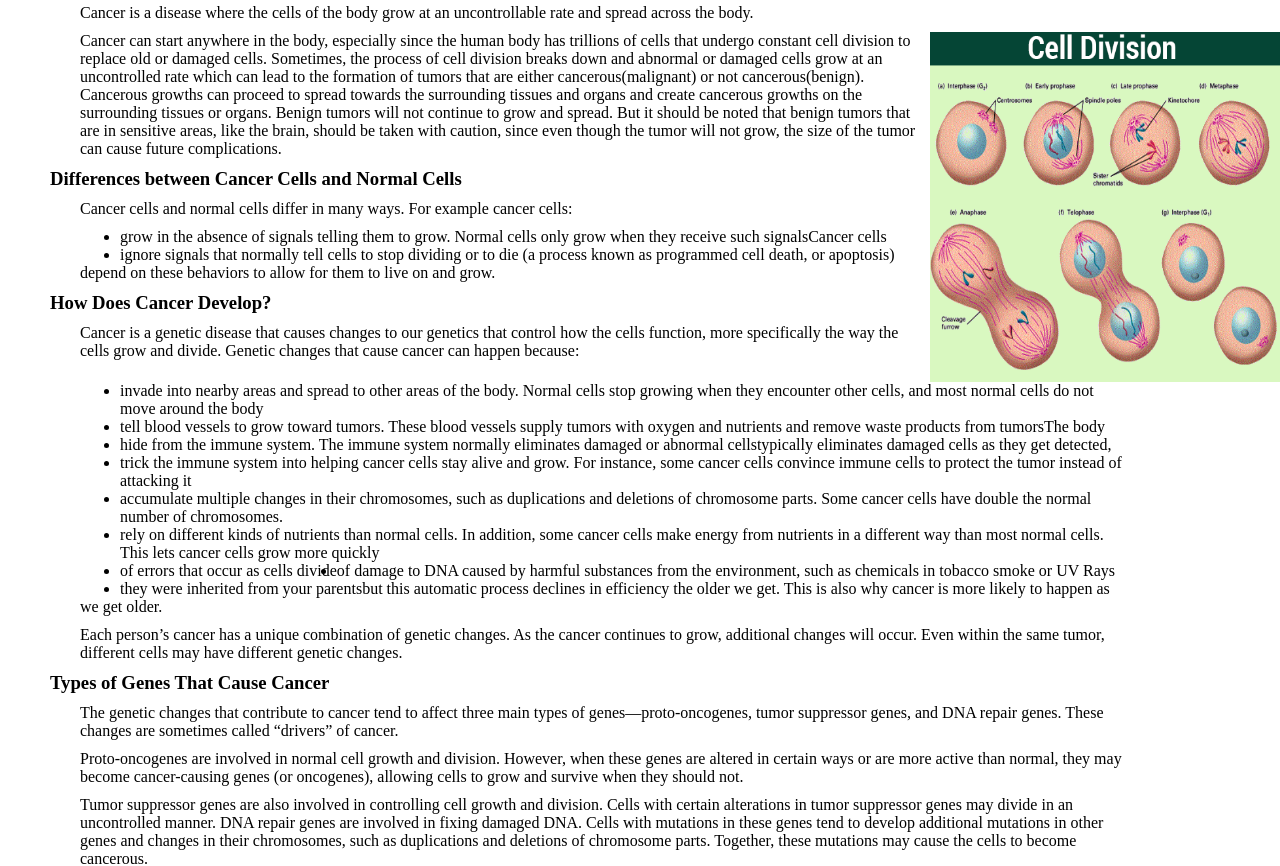
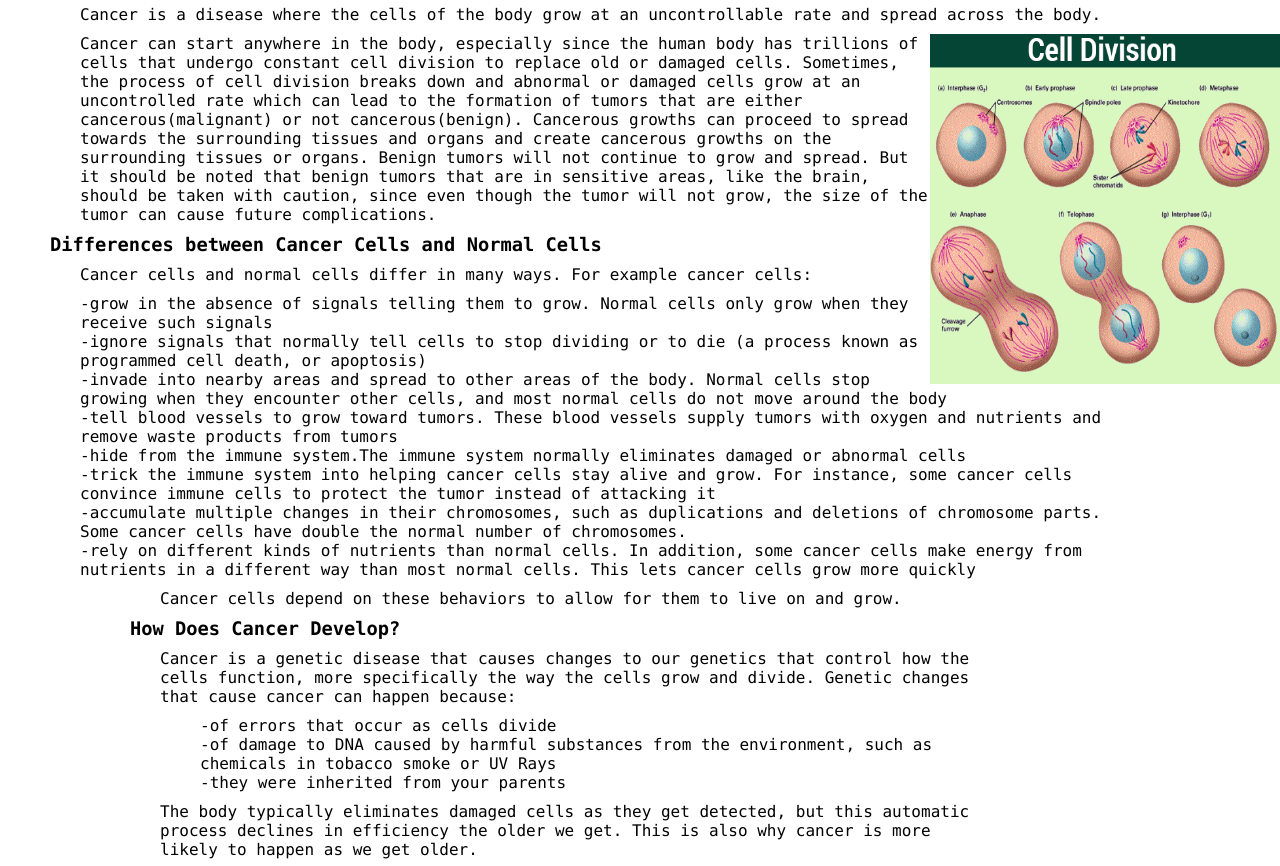
Before and after one commit to jes9780/Creative-Coding, a plain HTML site: page Informative Website on Cancer/Cancer/Cancer.html in a window 1280 px wide. Shown: the part 129-995 px from the top of the page. Drawn offline with Linux system fonts and the light colour scheme.

Commit message:
Final Final

```diff
--- a/Informative Website on Cancer/Cancer/Cancer.html
+++ b/Informative Website on Cancer/Cancer/Cancer.html
@@ -34,28 +34,27 @@
     </p>
   <h3>Differences between Cancer Cells and Normal Cells</h3>
     <p>Cancer cells and normal cells differ in many ways. For example cancer cells:</p>
-    <ul class="a">
-      <li>grow in the absence of signals telling them to grow.
-        Normal cells only grow when they receive such signals</li>
-      <li>ignore signals that normally tell cells to stop dividing or to die
-        (a process known as programmed cell death, or apoptosis)</li>
-      <li>invade into nearby areas and spread to other areas of the body.
+<div ul class="a">
+      -grow in the absence of signals telling them to grow.
+        Normal cells only grow when they receive such signals <br>
+      -ignore signals that normally tell cells to stop dividing or to die
+        (a process known as programmed cell death, or apoptosis)<br>
+      -invade into nearby areas and spread to other areas of the body.
         Normal cells stop growing when they encounter other cells, and
-        most normal cells do not move around the body</li>
-      <li>tell blood vessels to grow toward tumors.
+        most normal cells do not move around the body <br>
+      -tell blood vessels to grow toward tumors.
         These blood vessels supply tumors with oxygen and nutrients
-        and remove waste products from tumors</li>
-      <li>hide from the immune system.
-        The immune system normally eliminates damaged or abnormal cells</li>
-      <li>trick the immune system into helping cancer cells stay alive and grow.
+        and remove waste products from tumors <br>
+      -hide from the immune system.The immune system normally eliminates damaged or abnormal cells <br>
+      -trick the immune system into helping cancer cells stay alive and grow.
         For instance, some cancer cells convince immune cells to protect
-        the tumor instead of attacking it</li>
-      <li>accumulate multiple changes in their chromosomes,
+        the tumor instead of attacking it <br>
+      -accumulate multiple changes in their chromosomes,
         such as duplications and deletions of chromosome parts.
-        Some cancer cells have double the normal number of chromosomes.</li>
-      <li>rely on different kinds of nutrients than normal cells.
+        Some cancer cells have double the normal number of chromosomes.<br>
+      -rely on different kinds of nutrients than normal cells.
         In addition, some cancer cells make energy from nutrients in a different
-        way than most normal cells. This lets cancer cells grow more quickly</li>
+        way than most normal cells. This lets cancer cells grow more quickly <br>
     </ul>
     <p>
       Cancer cells depend on these behaviors to allow for them to live on and grow.
@@ -67,12 +66,10 @@
       Genetic changes that cause cancer can happen because:
     </p>
     <ul class="a">
-      <li>of errors that occur as cells divide</li>
-      <li>
-        of damage to DNA caused by harmful substances from the environment, such
-      as chemicals in tobacco smoke or UV Rays
-      </li>
-      <li>they were inherited from your parents</li>
+      -of errors that occur as cells divide <br>
+      -of damage to DNA caused by harmful substances from the environment, such
+      as chemicals in tobacco smoke or UV Rays <br>
+      -they were inherited from your parents <br>
     </ul>
     <p>
       The body typically eliminates damaged cells as they get detected, but this
@@ -126,6 +123,5 @@
       In other cases, the primary goal of treatment for metastatic cancer is to control the growth of the cancer or to relieve symptoms it is causing.
       Metastatic tumors can cause severe damage to how the body functions, and most people who die of cancer die of metastatic disease.
     </p>
-
   </body>
 </html>
--- a/Informative Website on Cancer/Cancer/cancer.css
+++ b/Informative Website on Cancer/Cancer/cancer.css
@@ -71,9 +71,13 @@ h3{
   margin-left: 50px;
 }
 
-body {
-  /* background-image: url("/Informative Website on Cancer/Cancer/cancer.html Images/cancerribbons.png"); */
-  background-repeat: no-repeat;
-  background-position: right top;
-  background-attachment: fixed;
+.a{
+  margin-top: 10px;
+  margin-bottom: 10px;
+  margin-right: 150px;
+  margin-left: 80px;
 }
+
+h1, h3, p, .a{
+  font-family: "Lucida Console", "Courier New", monospace;
+}
--- a/Informative Website on Cancer/CancerTypes/cancerTypes.css
+++ b/Informative Website on Cancer/CancerTypes/cancerTypes.css
@@ -84,3 +84,12 @@ h3{
   justify-content: center;
   align-items: center;
 }
+
+p{
+  border-style: double;
+  font-family: "Lucida Console", "Courier New", monospace;
+}
+
+h3{
+  font-family: "Lucida Console", "Courier New", monospace;
+}
--- a/Informative Website on Cancer/metastatic.css
+++ b/Informative Website on Cancer/metastatic.css
@@ -69,3 +69,11 @@ h3{
   width: 50%;
   padding: 10px;
 }
+
+p, .a{
+  font-family: "Lucida Console", "Courier New", monospace;
+}
+
+h3{
+  font-family: "Lucida Console", "Courier New", monospace;
+}
```
Also changed, not shown: Informative Website on Cancer/CancerTypes/cancerTypes.html (+0 -1 lines), Informative Website on Cancer/CancerTypes/cancerTypes.js (+91 -8 lines), Informative Website on Cancer/metastatic.html (+4 -16 lines), Informative Website on Cancer/metastatic.js (+17 -11 lines), Informative Website on Cancer/assets/aabd.png (added), Informative Website on Cancer/assets/lympph.png (added), Informative Website on Cancer/assets/yuhhh-1.png (added), 2 other files.
